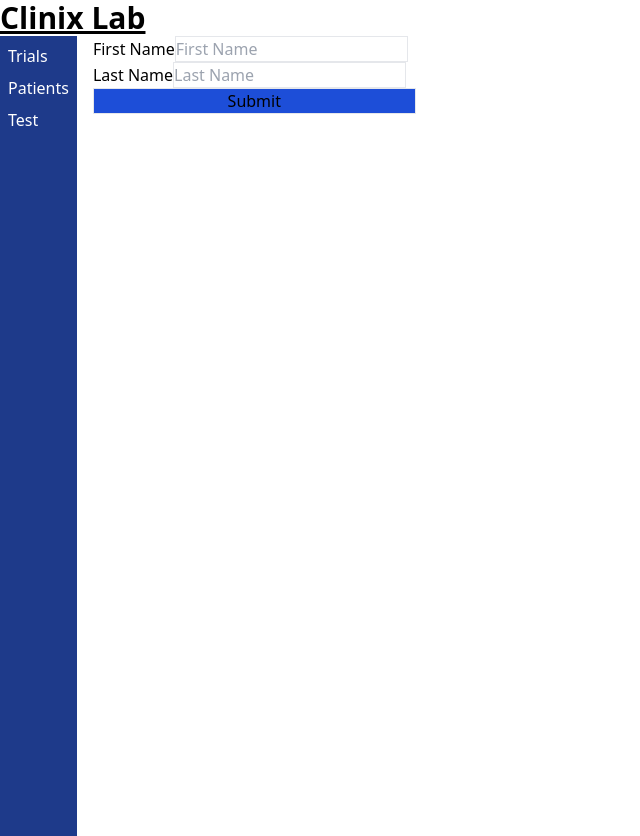
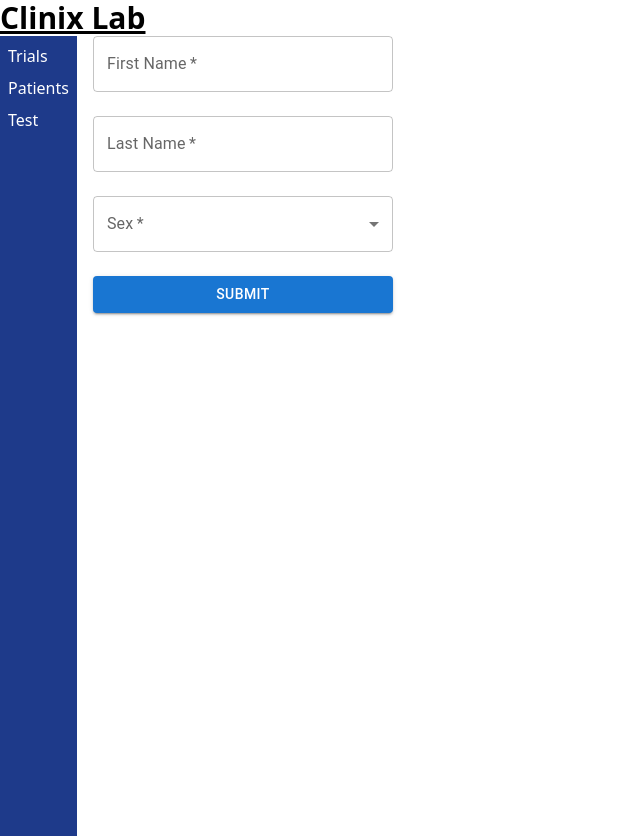
Before and after one commit to cmarcchen/clinix-lab, a React (Create React App) app in the folder frontend/: page /patients/new in a window 1280 px wide. Shown: the whole page, without its empty margins (0-640 px from the left). Built offline with nearby package versions, Linux system fonts and the light colour scheme.

Commit message:
Add Material UI

```diff
--- a/frontend/package.json
+++ b/frontend/package.json
@@ -3,6 +3,9 @@
   "version": "0.1.0",
   "private": true,
   "dependencies": {
+    "@emotion/react": "^11.10.5",
+    "@emotion/styled": "^11.10.5",
+    "@mui/material": "^5.10.16",
     "@testing-library/jest-dom": "^5.16.5",
     "@testing-library/react": "^13.4.0",
     "@testing-library/user-event": "^13.5.0",
--- /dev/null
+++ b/frontend/src/components/BasicSelect.tsx
@@ -0,0 +1,37 @@
+import * as React from "react";
+import Box from "@mui/material/Box";
+import InputLabel from "@mui/material/InputLabel";
+import MenuItem from "@mui/material/MenuItem";
+import FormControl from "@mui/material/FormControl";
+import Select from "@mui/material/Select";
+
+interface BasicSelectProps {
+  value: any;
+  handleChange: any;
+  label: string;
+}
+
+export const BasicSelect: React.FC<BasicSelectProps> = ({
+  handleChange,
+  value,
+  label,
+}) => {
+  return (
+    <Box sx={{ minWidth: 120 }}>
+      <FormControl fullWidth>
+        <InputLabel id="demo-simple-select-label">Age</InputLabel>
+        <Select
+          labelId="demo-simple-select-label"
+          id="demo-simple-select"
+          value={value}
+          label={label}
+          onChange={handleChange}
+        >
+          <MenuItem value={10}>Ten</MenuItem>
+          <MenuItem value={20}>Twenty</MenuItem>
+          <MenuItem value={30}>Thirty</MenuItem>
+        </Select>
+      </FormControl>
+    </Box>
+  );
+};
--- a/frontend/src/components/Input.tsx
+++ b/frontend/src/components/Input.tsx
@@ -1,28 +1,11 @@
 import React from "react";
+import TextField from "@mui/material/TextField";
 
 interface InputProps {
   handleChange: any;
-  placeholder: string;
   name: string;
   value: string;
 }
-export const Input: React.FC<InputProps> = ({
-  handleChange,
-  placeholder,
-  name,
-  value,
-}) => {
-  return (
-    <label className="mr-2">
-      {placeholder}
-      <input
-        className="border"
-        type="text"
-        name={name}
-        placeholder={placeholder}
-        value={value}
-        onChange={handleChange}
-      />
-    </label>
-  );
+export const Input: React.FC<InputProps> = ({ handleChange, name, value }) => {
+  return <TextField label={name} value={value} onChange={handleChange} />;
 };
--- a/frontend/src/data/patients.ts
+++ b/frontend/src/data/patients.ts
@@ -1,6 +1,6 @@
 export enum Sex {
-  male,
-  female,
+  male = "male",
+  female = "female",
 }
 
 export interface Patient {
@@ -18,13 +18,13 @@ export const patients: Patient[] = [
     sex: Sex.male,
   },
   {
-    id: "1",
+    id: "2",
     firstName: "John",
     lastName: "Bell",
     sex: Sex.female,
   },
   {
-    id: "1",
+    id: "3",
     firstName: "Victor",
     lastName: "Kasparov",
     sex: Sex.female,
--- a/frontend/src/index.tsx
+++ b/frontend/src/index.tsx
@@ -8,6 +8,7 @@ import { Trials } from "./pages/Trials";
 import { NewTrial } from "./pages/NewTrial";
 import { Patients } from "./pages/Patients";
 import { NewPatient } from "./pages/NewPatient";
+import TestPage from "./pages/Test";
 
 const router = createBrowserRouter([
   {
@@ -16,7 +17,7 @@ const router = createBrowserRouter([
     children: [
       {
         path: "test",
-        element: <h1>Test</h1>,
+        element: <TestPage />,
       },
       {
         path: "trials",
--- a/frontend/src/pages/NewPatient.tsx
+++ b/frontend/src/pages/NewPatient.tsx
@@ -1,10 +1,8 @@
-import { Submit } from "./../components/Submit";
-
-import { Input } from "../components/Input";
 import { useNavigate } from "react-router-dom";
 import React, { useState } from "react";
 
-import { addPatient, Patient } from "../data/patients";
+import { addPatient, Patient, Sex } from "../data/patients";
+import { Button, Stack, MenuItem, TextField } from "@mui/material";
 
 export function NewPatient() {
   const navigate = useNavigate();
@@ -29,21 +27,41 @@ export function NewPatient() {
 
   return (
     <div>
-      <form className="flex flex-col" onSubmit={handleSubmit}>
-        <Input
-          placeholder="First Name"
-          name="firstName"
-          value={patient.firstName}
-          handleChange={handleChange}
-        />
+      <form onSubmit={handleSubmit}>
+        <Stack spacing={3} sx={{ minWidth: 300 }}>
+          <TextField
+            required
+            id="firstName"
+            name="firstName"
+            label="First Name"
+            value={patient.firstName}
+            onChange={handleChange}
+          />
+          <TextField
+            required
+            id="lastName"
+            name="lastName"
+            label="Last Name"
+            value={patient.lastName}
+            onChange={handleChange}
+          />
+          <TextField
+            select
+            required
+            id="sex"
+            name="sex"
+            label="Sex"
+            value={patient.sex}
+            onChange={handleChange}
+          >
+            <MenuItem value={Sex.female}>{Sex.female}</MenuItem>
+            <MenuItem value={Sex.male}>{Sex.male}</MenuItem>
+          </TextField>
 
-        <Input
-          placeholder="Last Name"
-          name="lastName"
-          value={patient.lastName}
-          handleChange={handleChange}
-        />
-        <Submit />
+          <Button type="submit" variant="contained">
+            Submit
+          </Button>
+        </Stack>
       </form>
     </div>
   );
--- a/frontend/src/pages/NewTrial.tsx
+++ b/frontend/src/pages/NewTrial.tsx
@@ -33,7 +33,6 @@ export function NewTrial() {
     <div>
       <form className="flex flex-col" onSubmit={handleSubmit}>
         <Input
-          placeholder="Short Description"
           name="shortDescription"
           value={trial.shortDescription}
           handleChange={handleChange}
@@ -45,13 +44,11 @@ export function NewTrial() {
           handleChange={handleChange}
         />
         <Input
-          placeholder="Product"
           name="product"
           value={trial.product}
           handleChange={handleChange}
         />
         <Input
-          placeholder="Formulation"
           name="formulation"
           value={trial.formulation}
           handleChange={handleChange}
--- a/frontend/src/pages/Patients.tsx
+++ b/frontend/src/pages/Patients.tsx
@@ -1,5 +1,5 @@
 import { TableCard } from "./../components/TableCard";
-import { Button } from "../components/Button";
+import Button from "@mui/material/Button";
 import { patients } from "../data/patients";
 import { Link } from "react-router-dom";
 
@@ -8,7 +8,7 @@ export function Patients() {
     <div className="m-2">
       <h1>Patients</h1>
       <Link to="./new">
-        <Button>New</Button>
+        <Button variant="contained">New</Button>
       </Link>
 
       {patients.map(({ id, firstName, lastName }) => {
--- /dev/null
+++ b/frontend/src/pages/Test.tsx
@@ -0,0 +1,34 @@
+import * as React from "react";
+import Box from "@mui/material/Box";
+import TextField from "@mui/material/TextField";
+
+export default function TestPage() {
+  const [name, setName] = React.useState("Cat in the Hat");
+  const handleChange = (event: React.ChangeEvent<HTMLInputElement>) => {
+    setName(event.target.value);
+    console.log(name);
+  };
+
+  return (
+    <Box
+      component="form"
+      sx={{
+        "& > :not(style)": { m: 1, width: "25ch" },
+      }}
+      noValidate
+      autoComplete="off"
+    >
+      <TextField
+        id="outlined-name"
+        label="Name"
+        value={name}
+        onChange={handleChange}
+      />
+      <TextField
+        id="outlined-uncontrolled"
+        label="Uncontrolled"
+        defaultValue="foo"
+      />
+    </Box>
+  );
+}
```
Also changed, not shown: 1 other file (tests, documents, lock files or other folders).
